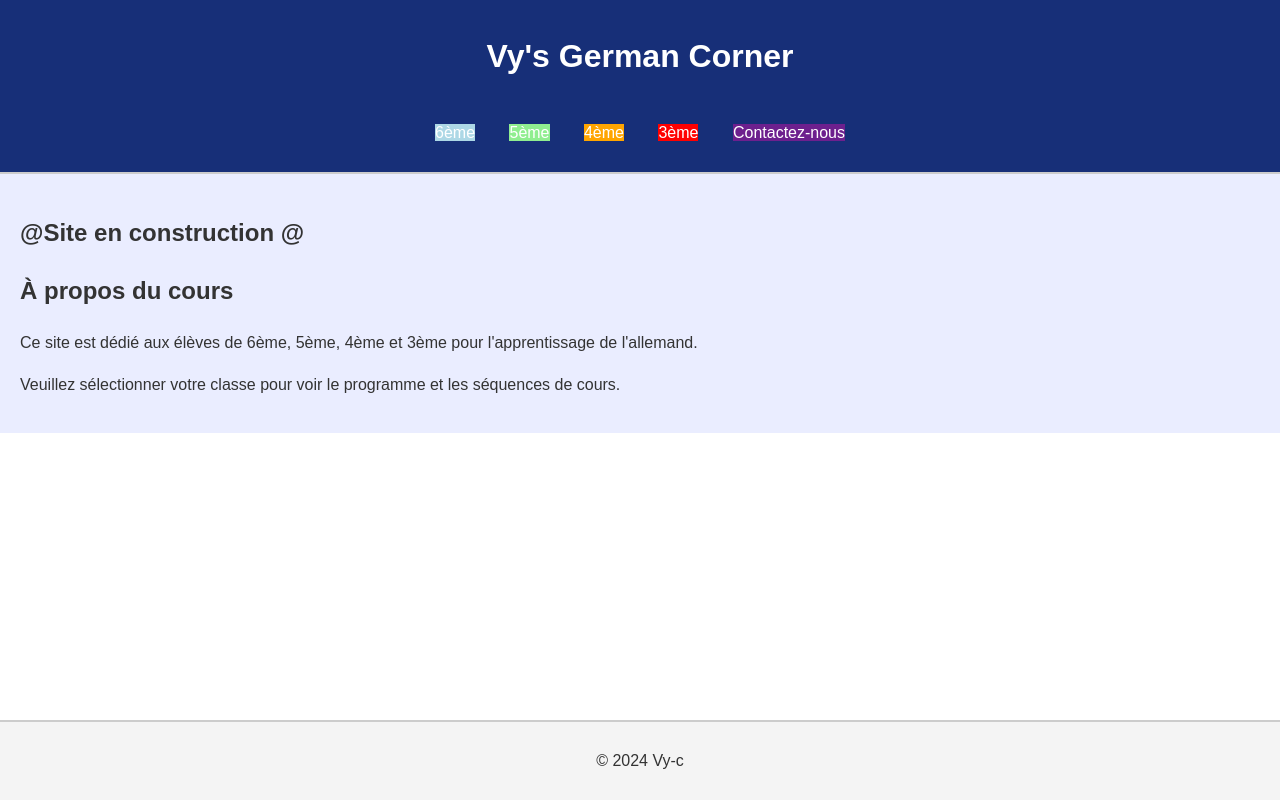
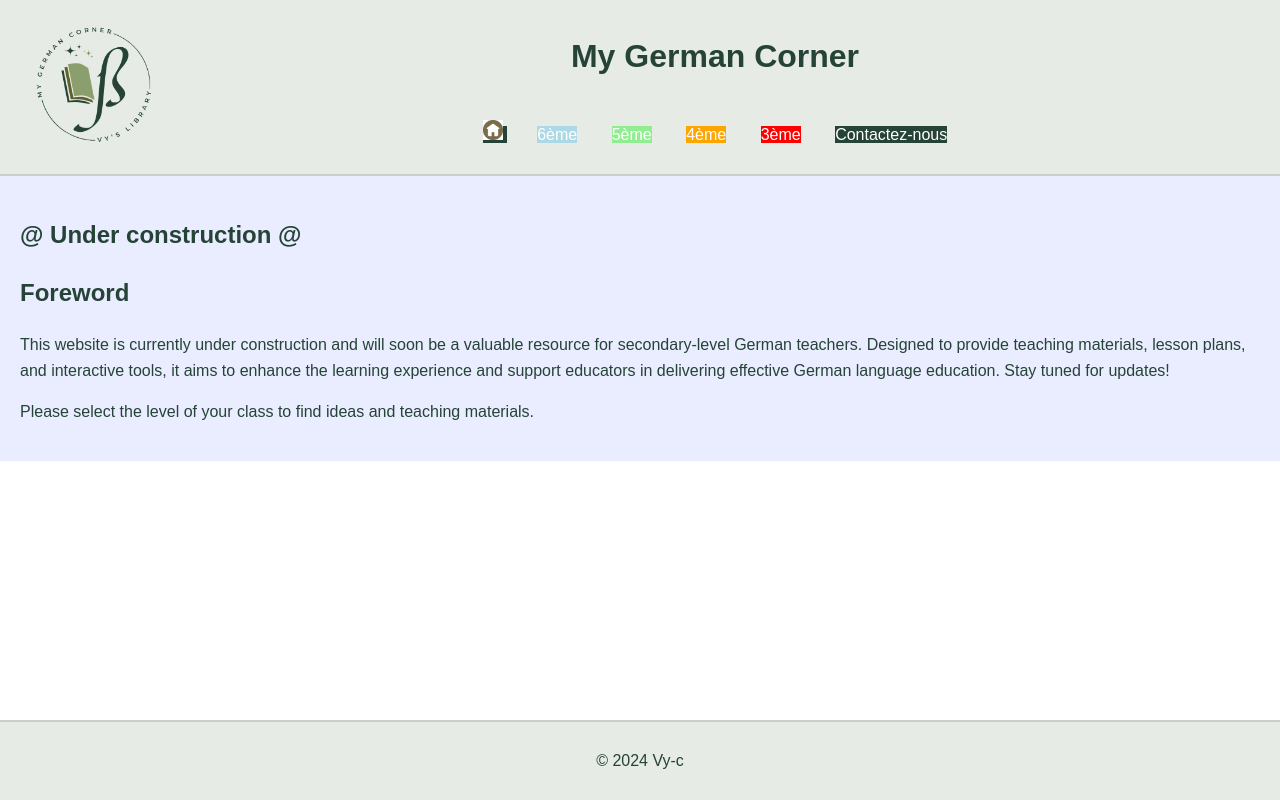
Before and after one commit to Vy-c/German, a plain HTML site: page index.html in a window 1280 px wide. Drawn offline with Linux system fonts and the light colour scheme.

Commit message:
Add files via upload

```diff
--- a/index.html
+++ b/index.html
@@ -8,9 +8,11 @@
 </head>
 <body>
     <header class="home-header">
-        <h1>Vy's German Corner</h1>
+        <img src="./assets/images/logomygermancorner.png" width="150" align="left">
+        <h1>My German Corner</h1>
         <nav>
             <ul>
+                <li><a href="index.html" class="accueil-btn"> <img src="./assets/images/LogoHome.png" width="20"> </a></li>
                 <li><a href="6eme.html" class="sixth-btn">6ème</a></li>
                 <li><a href="5eme.html" class="fifth-btn">5ème</a></li>
                 <li><a href="4eme.html" class="fourth-btn">4ème</a></li>
@@ -21,10 +23,10 @@
     </header>
     <main>
         <section>
-            <h2>@Site en construction @</h2>
-            <h2>À propos du cours</h2>
-            <p>Ce site est dédié aux élèves de 6ème, 5ème, 4ème et 3ème pour l'apprentissage de l'allemand.</p>
-            <p>Veuillez sélectionner votre classe pour voir le programme et les séquences de cours.</p>
+            <h2>@ Under construction @</h2>
+            <h2>Foreword</h2>
+            <p>This website is currently under construction and will soon be a valuable resource for secondary-level German teachers. Designed to provide teaching materials, lesson plans, and interactive tools, it aims to enhance the learning experience and support educators in delivering effective German language education. Stay tuned for updates!</p>
+            <p>Please select the level of your class to find ideas and teaching materials.</p>
         </section>
     </main>
     <footer>
--- a/styles.css
+++ b/styles.css
@@ -4,7 +4,7 @@ body {
     margin: 0;
     padding: 0;
     line-height: 1.6;
-    color: #333;
+    color: #254336;
 }
 
 /* Style de l'en-tête */
@@ -37,7 +37,7 @@ a:hover {
 
 /* Style du pied de page */
 footer {
-    background-color: #f4f4f4;
+    background-color: #e6ebe6;
     text-align: center;
     padding: 10px 0;
     position: fixed;
@@ -48,8 +48,8 @@ footer {
 
 /* Style spécifique à la page d'accueil */
 .home-header {
-    background-color: rgb(23, 47, 120);
-    color: white;
+    background-color: #e6ebe6;
+    color: 254336;
 }
 
 .home-header nav ul li a {
@@ -104,7 +104,7 @@ main {
 
 /* Style pour la page Contact Us */
 .contact-header {
-    background-color: rgb(109, 32, 142);
+    background-color: #254336;
     color: white;
 }
 .contact-main {
@@ -120,6 +120,9 @@ button {
     color: white;
 }
 
+.accueil-btn {
+    background-color: #254336;
+}
 .sixth-btn {
     background-color: lightblue;
 }
@@ -136,5 +139,5 @@ button {
     background-color: red;
 }
 .contact-btn {
-    background-color: rgb(109, 32, 142);
+    background-color: #254336;
 }
```
Also changed, not shown: 3eme.html (+1 -0 lines), 4eme.html (+1 -0 lines), 5eme.html (+1 -0 lines), 6eme.html (+1 -0 lines), contact.html (+1 -0 lines), assets/images/LogoHome.png (added), assets/images/logomygermancorner.png (added).
